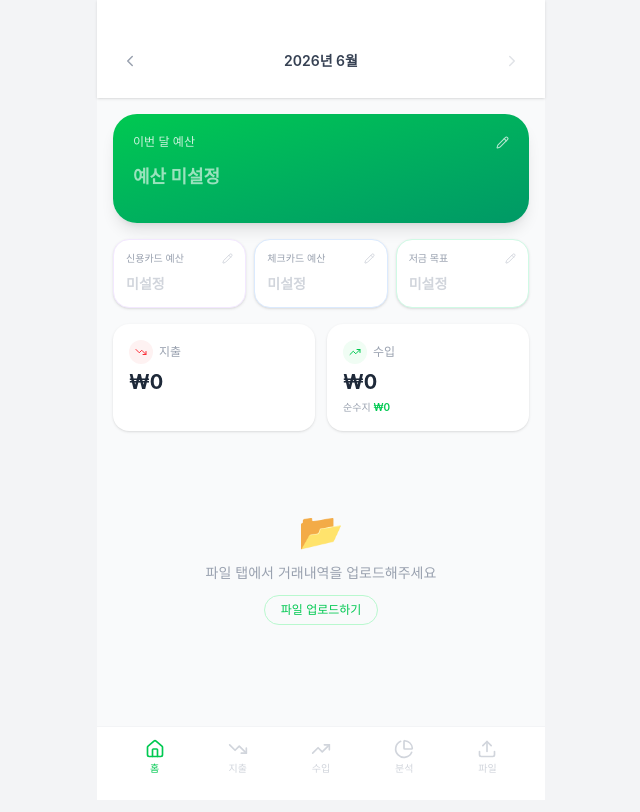
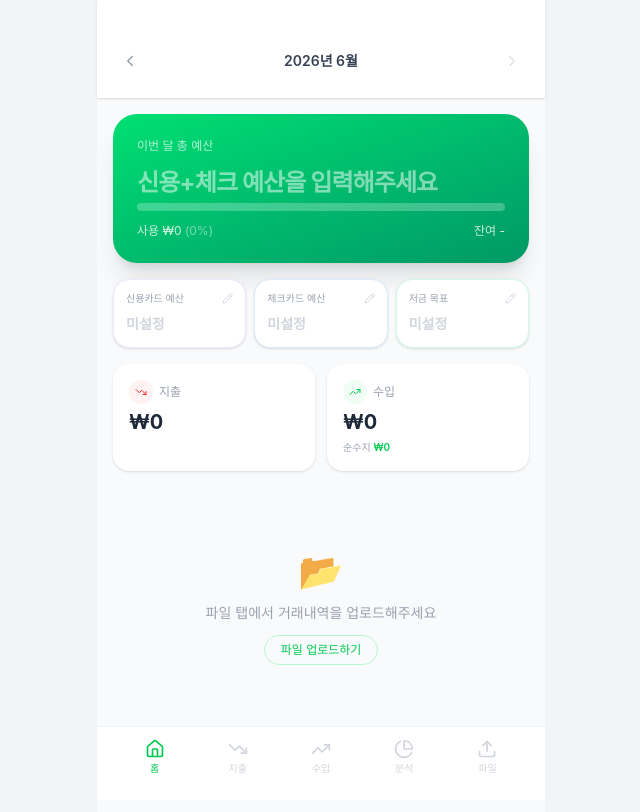
Before and after one commit to DNHJKFBWARKJFBN/ES-CARD, a Next.js app: page / in a window 1280 px wide. Shown: the top 812 px of the page, without its empty margins (319-959 px from the left). Built offline with nearby package versions, Linux system fonts and the light colour scheme.

Commit message:
Fix: xlsx SheetJS for encrypted Excel, auto-calculate total budget from credit+debit

```diff
--- a/app/api/parse/route.ts
+++ b/app/api/parse/route.ts
@@ -1,6 +1,5 @@
 import { NextRequest, NextResponse } from "next/server";
 import * as XLSX from "xlsx";
-import ExcelJS from "exceljs";
 import { parseKakaoCSV, parseKakaoExcelRows, parseShinhanData, guessCategory } from "@/lib/parsers";
 
 export async function POST(req: NextRequest) {
@@ -11,8 +10,7 @@ export async function POST(req: NextRequest) {
 
   if (!file) return NextResponse.json({ error: "파일이 없습니다." }, { status: 400 });
 
-  const arrayBuffer = await file.arrayBuffer();
-  const buffer = Buffer.from(arrayBuffer);
+  const buffer = Buffer.from(await file.arrayBuffer());
   const name = file.name.toLowerCase();
   const isExcel = name.endsWith(".xlsx") || name.endsWith(".xls");
 
@@ -21,38 +19,34 @@ export async function POST(req: NextRequest) {
 
     if (source === "kakao" && !isExcel) {
       // 카카오뱅크 CSV (암호 없음)
-      const text = buffer.toString("utf-8").replace(/^﻿/, ""); // BOM 제거
+      const text = buffer.toString("utf-8").replace(/^﻿/, "");
       txns = parseKakaoCSV(text);
 
     } else if (source === "kakao" && isExcel) {
-      // 카카오뱅크 엑셀 — exceljs로 암호 해제
+      // 카카오뱅크 엑셀 — SheetJS로 암호 해제 후 파싱
       if (!password) {
         return NextResponse.json(
           { error: "카카오뱅크 엑셀 파일은 비밀번호가 필요합니다. (주민번호 앞 6자리)" },
           { status: 400 }
         );
       }
-      const wb = new ExcelJS.Workbook();
-      // exceljs Buffer type mismatch workaround
-      // eslint-disable-next-line @typescript-eslint/no-explicit-any
-      await (wb.xlsx.load as any)(arrayBuffer, { password });
-      const ws = wb.worksheets[0];
-      if (!ws) throw new Error("시트를 읽을 수 없습니다.");
-
-      // 모든 행을 raw value 배열로 변환
-      const rows: (string | number | Date | null)[][] = [];
-      ws.eachRow((row) => {
-        const vals = (row.values ?? []) as (string | number | Date | null)[];
-        rows.push(vals.slice(1)); // index 1부터 (exceljs row.values[0]은 빈값)
+      // SheetJS 0.18+ 는 password 옵션으로 OOXML 암호화 지원
+      const wb = XLSX.read(buffer, { type: "buffer", cellDates: true, password });
+      const ws = wb.Sheets[wb.SheetNames[0]];
+      // raw rows 추출
+      const rows = XLSX.utils.sheet_to_json<(string | number | Date | null)[]>(ws, {
+        header: 1,
+        defval: null,
+        raw: false, // 날짜를 문자열로
       });
-      txns = parseKakaoExcelRows(rows);
+      txns = parseKakaoExcelRows(rows as (string | number | Date | null)[][]);
 
     } else {
-      // 신한카드 등 — xlsx로 파싱 (암호 있으면 전달)
+      // 신한카드 등
       const readOpts: XLSX.ParsingOptions = { type: "buffer", cellDates: true };
       if (password) (readOpts as Record<string, unknown>).password = password;
-      const xlsWb = XLSX.read(buffer, readOpts);
-      const ws = xlsWb.Sheets[xlsWb.SheetNames[0]];
+      const wb = XLSX.read(buffer, readOpts);
+      const ws = wb.Sheets[wb.SheetNames[0]];
       const rows: string[][] = XLSX.utils.sheet_to_json(ws, { header: 1, defval: "" }) as string[][];
       txns = parseShinhanData(rows);
     }
@@ -62,10 +56,9 @@ export async function POST(req: NextRequest) {
 
   } catch (e: unknown) {
     const msg = (e as Error).message ?? "파싱 오류";
-    // 비밀번호 오류 안내
-    if (msg.toLowerCase().includes("password") || msg.includes("암호") || msg.includes("decrypt")) {
+    if (msg.toLowerCase().includes("password") || msg.toLowerCase().includes("decrypt") || msg.toLowerCase().includes("암호")) {
       return NextResponse.json(
-        { error: "비밀번호가 틀렸거나 암호화 방식이 지원되지 않습니다. 비밀번호를 확인해주세요." },
+        { error: "비밀번호가 틀렸습니다. 주민번호 앞 6자리를 확인해주세요." },
         { status: 400 }
       );
     }
--- a/app/page.tsx
+++ b/app/page.tsx
@@ -73,9 +73,6 @@ type Tab = "home" | "expenses" | "income" | "analytics" | "upload";
 export default function App() {
   const [txns, setTxns] = useState<Transaction[]>([]);
   const [tab, setTab] = useState<Tab>("home");
-  const [budget, setBudget] = useState<number | null>(null);
-  const [editingBudget, setEditingBudget] = useState(false);
-  const [budgetInput, setBudgetInput] = useState("");
   const [budgetCredit, setBudgetCredit] = useState<number | null>(null);
   const [budgetDebit, setBudgetDebit] = useState<number | null>(null);
   const [budgetSavings, setBudgetSavings] = useState<number | null>(null);
@@ -90,8 +87,6 @@ export default function App() {
   const fileRef = useRef<HTMLInputElement>(null);
 
   useEffect(() => {
-    const b = localStorage.getItem(BUDGET_KEY);
-    if (b) setBudget(parseFloat(b));
     const bc = localStorage.getItem(BUDGET_CREDIT_KEY);
     if (bc) setBudgetCredit(parseFloat(bc));
     const bd = localStorage.getItem(BUDGET_DEBIT_KEY);
@@ -199,15 +194,6 @@ export default function App() {
     finally { setUploading(false); }
   }, [selectedSource, filePassword]);
 
-  const saveBudget = () => {
-    const v = parseFloat(budgetInput.replace(/,/g, ""));
-    if (!isNaN(v) && v > 0) {
-      setBudget(v);
-      localStorage.setItem(BUDGET_KEY, String(v));
-    }
-    setEditingBudget(false);
-  };
-
   const saveSubBudget = (key: string) => {
     const v = parseFloat(subBudgetInput.replace(/,/g, ""));
     if (!isNaN(v) && v > 0) {
@@ -238,46 +224,36 @@ export default function App() {
         {/* ── 홈 탭 ── */}
         {tab === "home" && (
           <>
-            {/* 예산 카드 */}
-            <div className="bg-gradient-to-br from-green-500 to-emerald-600 rounded-3xl p-5 text-white shadow-lg">
-              <div className="flex items-center justify-between mb-1">
-                <p className="text-xs opacity-80">이번 달 예산</p>
-                {!editingBudget && (
-                  <button onClick={() => { setBudgetInput(budget ? String(budget) : ""); setEditingBudget(true); }} className="opacity-70 hover:opacity-100">
-                    <Pencil size={13} />
-                  </button>
-                )}
-              </div>
-              {editingBudget ? (
-                <div className="flex items-center gap-2">
-                  <span className="text-lg">₩</span>
-                  <input
-                    autoFocus
-                    type="number"
-                    value={budgetInput}
-                    onChange={(e) => setBudgetInput(e.target.value)}
-                    onKeyDown={(e) => { if (e.key === "Enter") saveBudget(); if (e.key === "Escape") setEditingBudget(false); }}
-                    className="bg-white/20 rounded-lg px-2 py-1 text-xl font-bold w-40 outline-none placeholder-white/50"
-                    placeholder="0"
-                  />
-                  <button onClick={saveBudget} className="bg-white/20 rounded-full p-1"><Check size={14} /></button>
-                </div>
-              ) : (
-                <p className="text-3xl font-bold mb-3">{budget ? fmt(budget) : <span className="text-white/60 text-lg">예산 미설정</span>}</p>
-              )}
-
-              {budget && (
-                <>
-                  <div className="h-1.5 bg-white/30 rounded-full overflow-hidden mb-2">
-                    <div className="h-full bg-white rounded-full transition-all" style={{ width: `${Math.min(100, (totalExpense / budget) * 100)}%` }} />
+            {/* 메인 예산 카드 — 신용+체크 합산 자동계산 */}
+            {(() => {
+              const totalBudget = (budgetCredit ?? 0) + (budgetDebit ?? 0);
+              const usedPct = totalBudget > 0 ? Math.min(100, (totalExpense / totalBudget) * 100) : 0;
+              const remaining = Math.max(0, totalBudget - totalExpense);
+              return (
+                <div className="bg-gradient-to-br from-green-400 to-emerald-600 rounded-3xl p-6 text-white shadow-xl">
+                  <p className="text-xs opacity-70 mb-1">이번 달 총 예산</p>
+                  <p className="text-4xl font-bold tracking-tight mb-1">
+                    {totalBudget > 0 ? fmt(totalBudget) : <span className="text-white/50 text-2xl">신용+체크 예산을 입력해주세요</span>}
+                  </p>
+                  {totalBudget > 0 && (
+                    <p className="text-xs opacity-60 mb-4">신용 {fmt(budgetCredit ?? 0)} + 체크 {fmt(budgetDebit ?? 0)}</p>
+                  )}
+                  <div className="h-2 bg-white/25 rounded-full overflow-hidden mb-3">
+                    <div
+                      className="h-full rounded-full transition-all"
+                      style={{
+                        width: `${usedPct}%`,
+                        background: usedPct >= 90 ? "#fca5a5" : "white",
+                      }}
+                    />
                   </div>
                   <div className="flex justify-between text-xs opacity-80">
-                    <span>지출 {fmt(totalExpense)}</span>
-                    <span>잔여 {fmt(Math.max(0, budget - totalExpense))}</span>
+                    <span>사용 {fmt(totalExpense)} <span className="opacity-60">({usedPct.toFixed(0)}%)</span></span>
+                    <span>잔여 {totalBudget > 0 ? fmt(remaining) : "-"}</span>
                   </div>
-                </>
-              )}
-            </div>
+                </div>
+              );
+            })()}
 
             {/* 신용카드 / 체크카드 / 저금 예산 */}
             <div className="grid grid-cols-3 gap-2">
```
